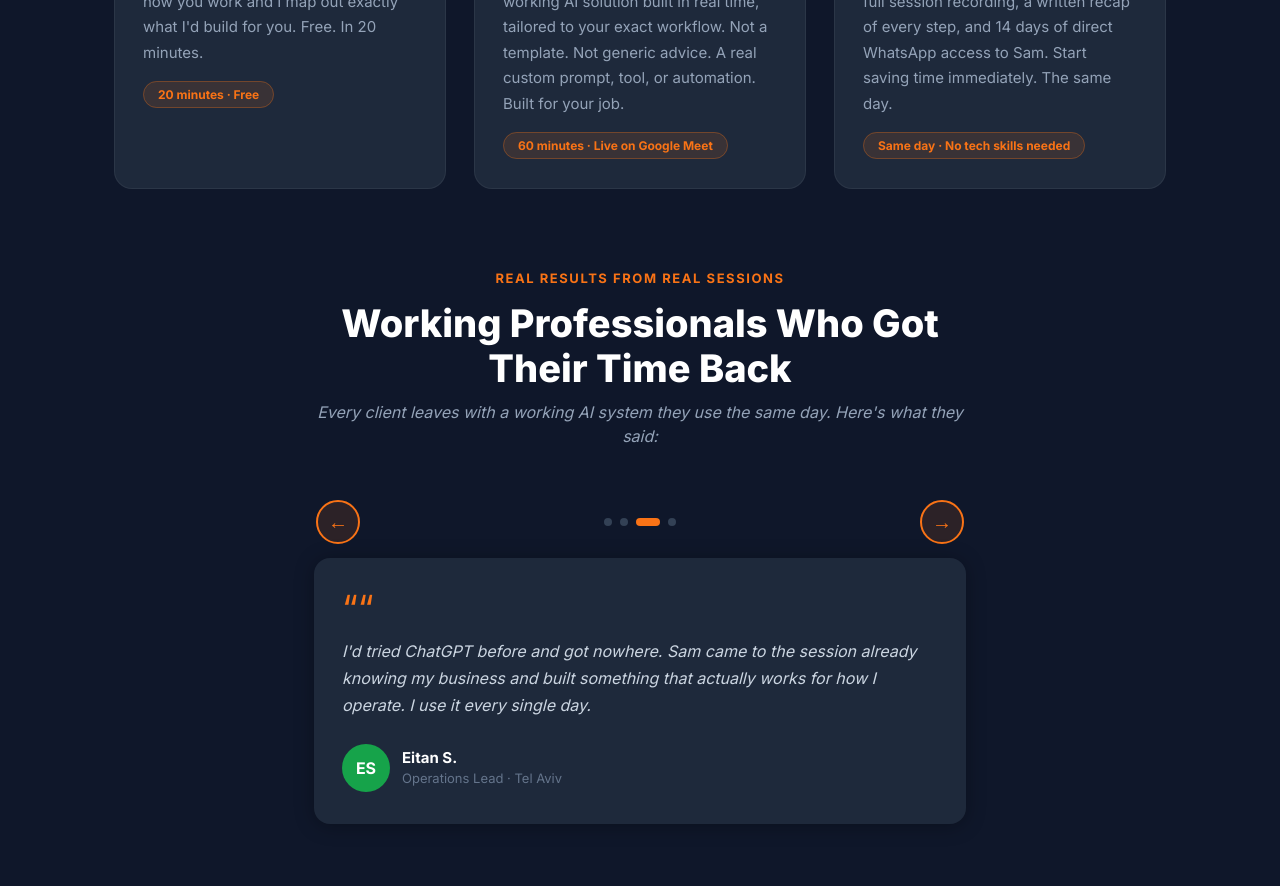
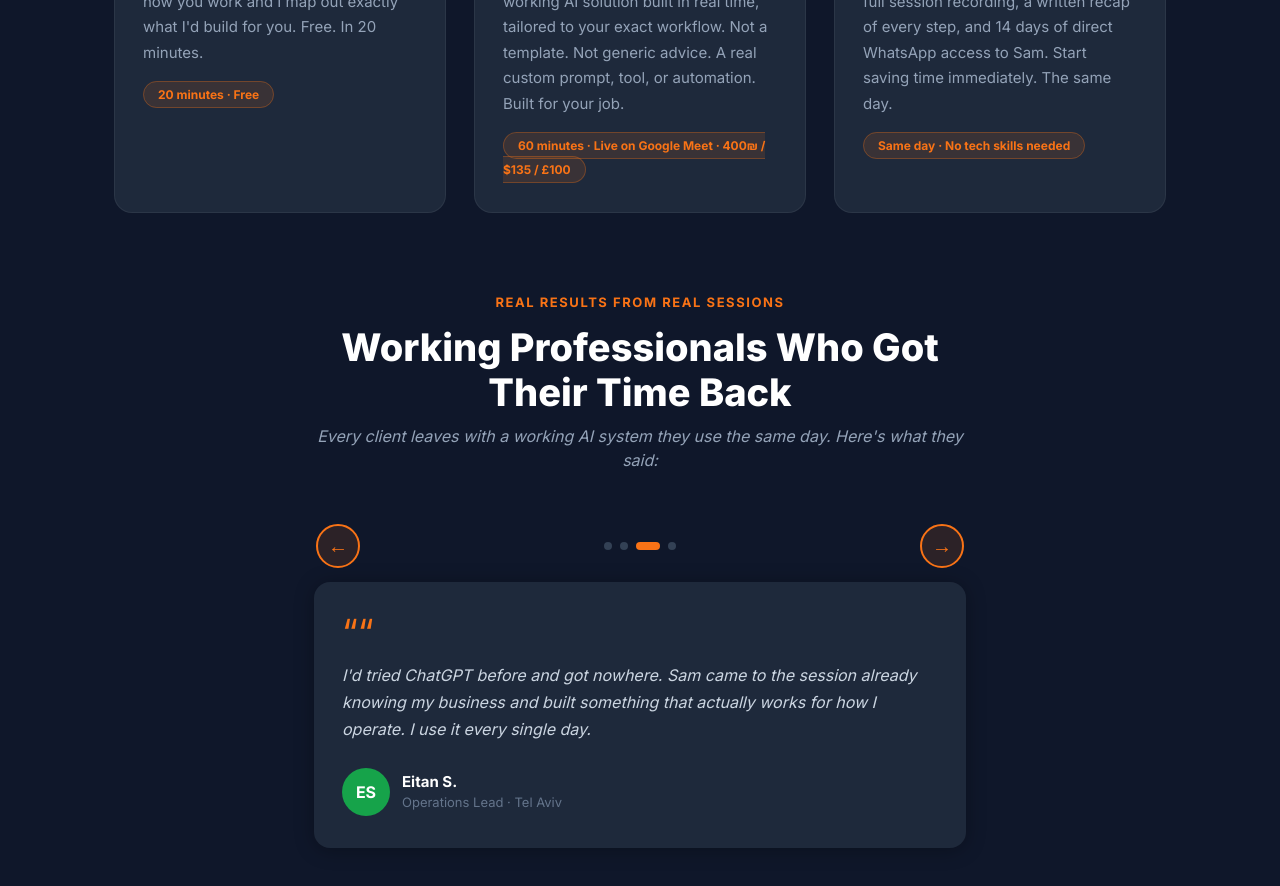
Before and after one commit to samkershner1234-aisk/ai-with-sam, a React (Vite) app: page / in a window 1280 px wide. Shown: the part 1960-2846 px from the top of the page. Built offline with nearby package versions, Linux system fonts and the light colour scheme.

Commit message:
Add pricing details to HowItWorks component

```diff
--- a/src/components/landing/HowItWorks.jsx
+++ b/src/components/landing/HowItWorks.jsx
@@ -11,7 +11,7 @@ const steps = [
     num: "02",
     title: "Your AI System Gets Built Live, On the Call",
     body: "60 minutes on Google Meet. You get a working AI solution built in real time, tailored to your exact workflow. Not a template. Not generic advice. A real custom prompt, tool, or automation. Built for your job.",
-    tag: "60 minutes · Live on Google Meet",
+    tag: "60 minutes · Live on Google Meet · 400₪ / $135 / £100",
   },
   {
     num: "03",
```
